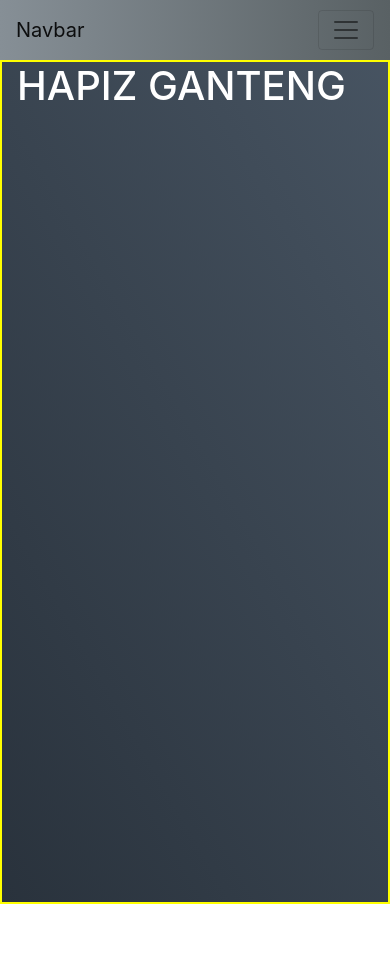
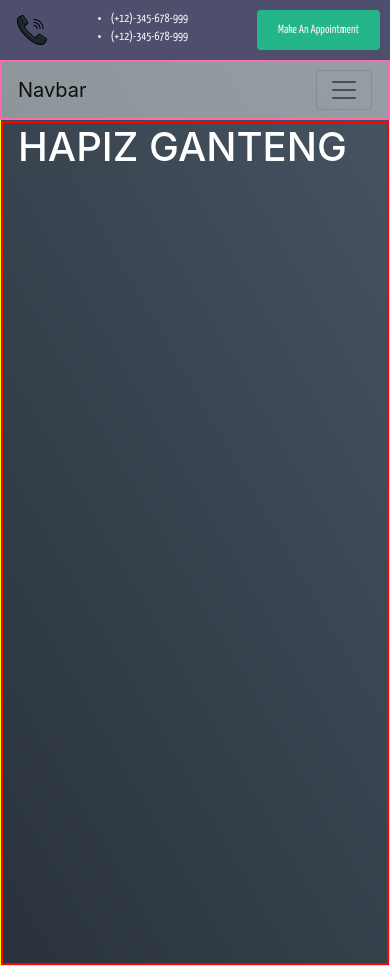
Before and after one commit to mhapiz/Hsp-Hospital, a plain HTML site: page index.html in a window 390 px wide. Before the commit the page ends 904 px from the top, so only its background shows below. Drawn offline with Linux system fonts and the light colour scheme; a web font is replaced by a local one.

Commit message:
navbar topbar oke (mobile version/desktop not yet), no need for another improvement (maybe later)

```diff
--- a/assets/css/_desktop.scss
+++ b/assets/css/_desktop.scss
@@ -0,0 +1,12 @@
+@media only screen and (min-width: 768px) {
+
+  .containerku {
+    padding-right: 15px !important;
+    padding-left: 15px !important;
+    background: blue !important;
+  }
+
+  body {
+    background: black !important;
+  }
+}
--- a/assets/css/main.scss
+++ b/assets/css/main.scss
@@ -1,3 +1,5 @@
+@import "desktop";
+
 $mainFont:'Signika Negative',
 sans-serif;
 $displayFont:'Yanone Kaffeesatz',
@@ -10,21 +12,90 @@ sans-serif;
 }
 
 body {
-  padding-top: 60px;
+  padding-top: 120px;
   background-image: linear-gradient(60deg, #29323c 0%, #485563 100%);
+  border: 1px solid yellow;
 }
 
-.containerku {
-  padding: 0;
+.top-bar {
+  padding: 5px 10px;
+  position: absolute;
+  top: 0;
+  left: 0;
+  width: 100%;
+  height: 60px;
+  display: flex;
+  justify-content: space-between;
+  font-family: $displayFont;
+  background: #4D4F6C;
+  color: #f1f1f1;
+
+  .kiri {
+    display: flex;
+    width: 50%;
+    justify-content: space-between;
+    align-items: flex-start;
+
+    padding: 5px 7px;
+
+    .call {
+      height: 30px;
+      margin-top: 5px;
+    }
+
+    ul {
+
+      li {
+        font-size: 12px;
+      }
+    }
+
+  }
+
+  .kanan {
+    width: 50%;
+    text-align: end;
+    align-self: center;
+
+    .cta {
+      font-size: 12px;
+      padding: 10px 20px;
+      color: #f1f1f1;
+
+      background: #25B58A;
+    }
+  }
+
 }
 
+
 .navbar {
+  border: 2px solid hotpink;
+  margin-top: 60px;
+  align-self: center;
   position: absolute;
   display: flex;
   top: 0;
   right: 0;
   justify-content: space-between;
-  background-image: linear-gradient(to right, #868f96 0%, #596164 100%);
+  background: rgba($color: #F4F9F4, $alpha: .45);
   width: 100%;
+  transition: all .3s ease-in-out;
   min-height: 60px;
+
+  .navbar-collapse {
+    border: 2px solid green !important;
+    height: 80vh !important;
+
+    .navbar-nav {
+
+      a {
+        margin-top: 20px;
+        display: flex;
+        justify-content: center;
+        align-items: stretch;
+        font-size: 28px;
+      }
+    }
+  }
 }
--- a/index.html
+++ b/index.html
@@ -24,8 +24,22 @@
 
 <body>
 
-  <div class="container containerku">
-    <nav class="navbar navbar-expand-lg navbar-light ">
+  <div class="top-bar">
+    <div class="kiri">
+      <img src="assets/icon/callBw.png" class="call">
+      <ul>
+        <li>(+12)-345-678-999</li>
+        <li>(+12)-345-678-999</li>
+      </ul>
+    </div>
+
+    <div class="kanan">
+      <a href="#" class="btn cta">Make An Appointment</a>
+    </div>
+
+  </div>
+
+  <nav class="navbar navbar-expand-lg navbar-light">
     <a class="navbar-brand" href="#">Navbar</a>
     <button class="navbar-toggler" type="button" data-toggle="collapse" data-target="#navbarResponsive"
       aria-controls="navbarResponsive" aria-expanded="false" aria-label="Toggle navigation">
@@ -40,11 +54,10 @@
       </div>
     </div>
   </nav>
-  </div>
 
 
   <section>
-    <div class="container" style="color: white; border: 2px solid yellow; height: 100vh;">
+    <div class="container" style="color: white; border: 2px solid red; height: 100vh;">
       <h1>HAPIZ GANTENG</h1>
     </div>
   </section>
```
Also changed, not shown: assets/css/main.css, assets/icon/callBw.png (added), assets/icon/callCo.png (added), 1 other file. Lines whose indentation alone changed are shown as unchanged.
